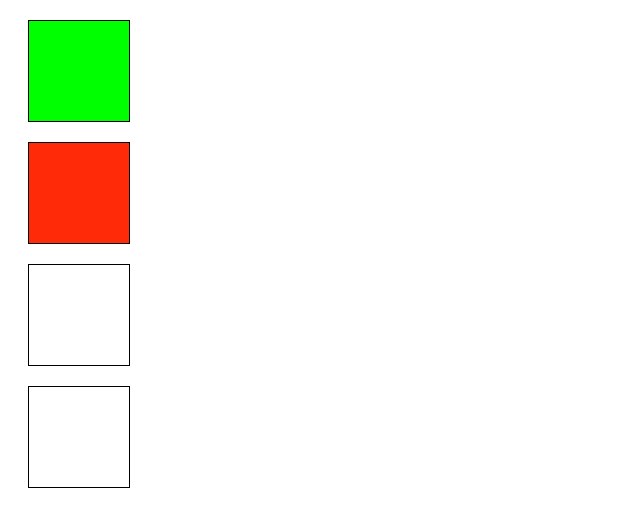
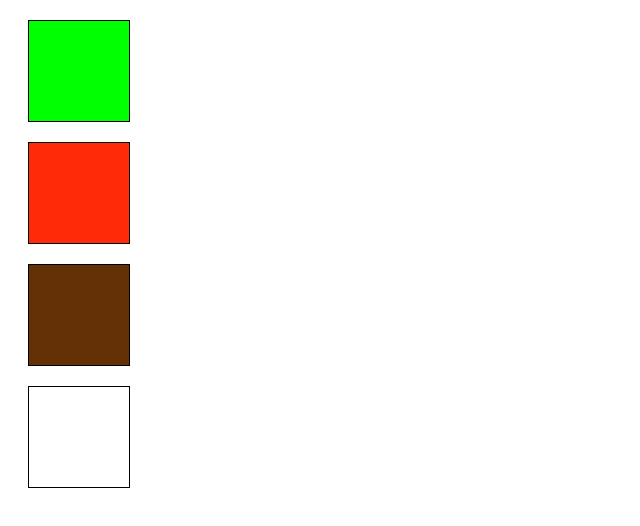
Before and after one commit to saulocervantes/DisenioWebDesdeCeroaAvanzado, a plain HTML site: page CSS3/10 - colores.html in a window 1280 px wide. Shown: the whole page, without its empty margins (0-640 px from the left). Drawn offline with Linux system fonts and the light colour scheme.

Commit message:
52 Colores con RGB Hexadecimal

```diff
--- a/CSS3/10 - colores.css
+++ b/CSS3/10 - colores.css
@@ -12,3 +12,7 @@ div{
 .luzRGB{
 	background: rgb(255,42,8);
 }
+
+.hex{
+	background: #643005;
+}
--- a/CSS3/10 - colores.html
+++ b/CSS3/10 - colores.html
@@ -8,7 +8,7 @@
 <body>
 	<div class="reservadas"></div>
 	<div class="luzRGB"></div>
-	<div></div>
+	<div class="hex"></div>
 	<div></div>
 </body>
 </html>
```
